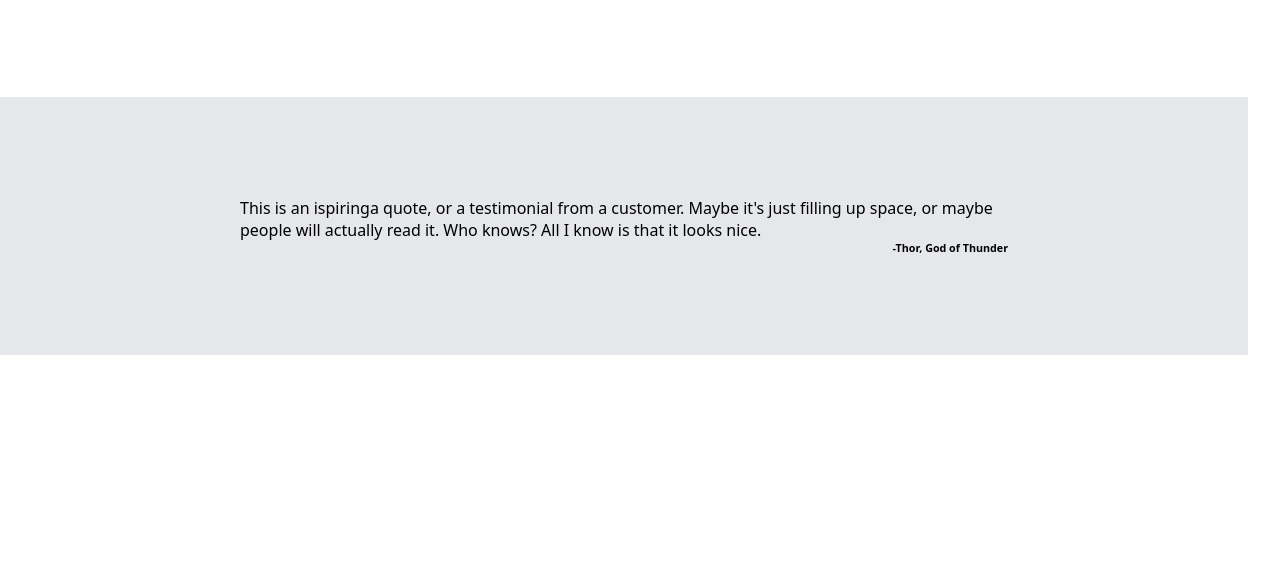
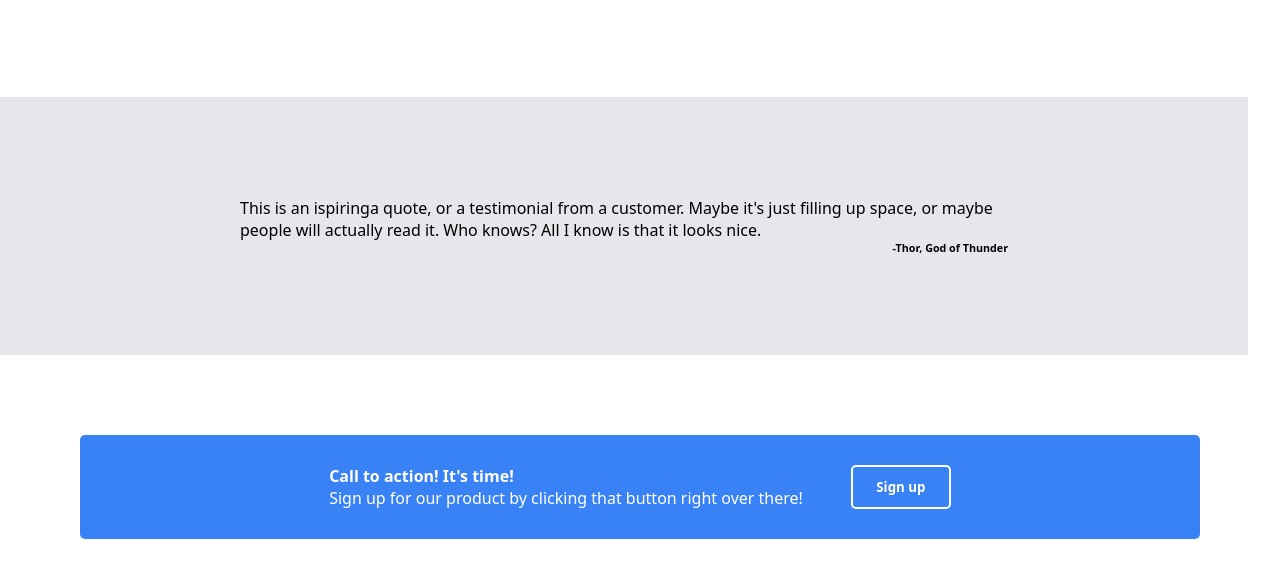
Before and after one commit to darkstardust98/landing-page, a plain HTML site: page index.html in a window 1280 px wide. Shown: the part 732-1309 px from the top of the page. Before the commit the page ends 1087 px from the top, so only its background shows below. Drawn offline with Linux system fonts and the light colour scheme.

Commit message:
ADDED call to action section to index.html and style.css

```diff
--- a/index.html
+++ b/index.html
@@ -46,5 +46,9 @@
         <span class="quote_text">This is an ispiringa quote, or a testimonial from a customer. Maybe it's just filling up space, or maybe people will actually read it. Who knows? All I know is that it looks nice.</span>
         <h6 class="quote_author">-Thor, God of Thunder</h6>
     </div>
+    <div class="action">
+        <span class="call"><strong class="strong_call">Call to action! It's time!</strong><br>Sign up for our product by clicking that button right over there!</span>
+        <button class="second_button">Sign up</button>
+    </div>
 </body>
 </html>
--- a/style.css
+++ b/style.css
@@ -161,3 +161,30 @@ div.quote {
 .quote_author {
     background-color: #E5E7EB;
 }
+
+.action {
+    display: flex;
+    background-color: #3882F6;
+    justify-content: center;
+    margin: 80px;
+    padding: 20px;
+    border: 10px solid #3882F6;
+    border-radius: 5px;
+    gap: 3rem;
+
+}
+
+.call {
+    background-color: #3882F6;
+    color:  white;
+}
+
+.strong_call {
+    background-color: #3882F6 !important;
+}
+
+.second_button {
+    color: white;
+    background-color: #3882F6;
+    border: 2px solid white;
+}
```
